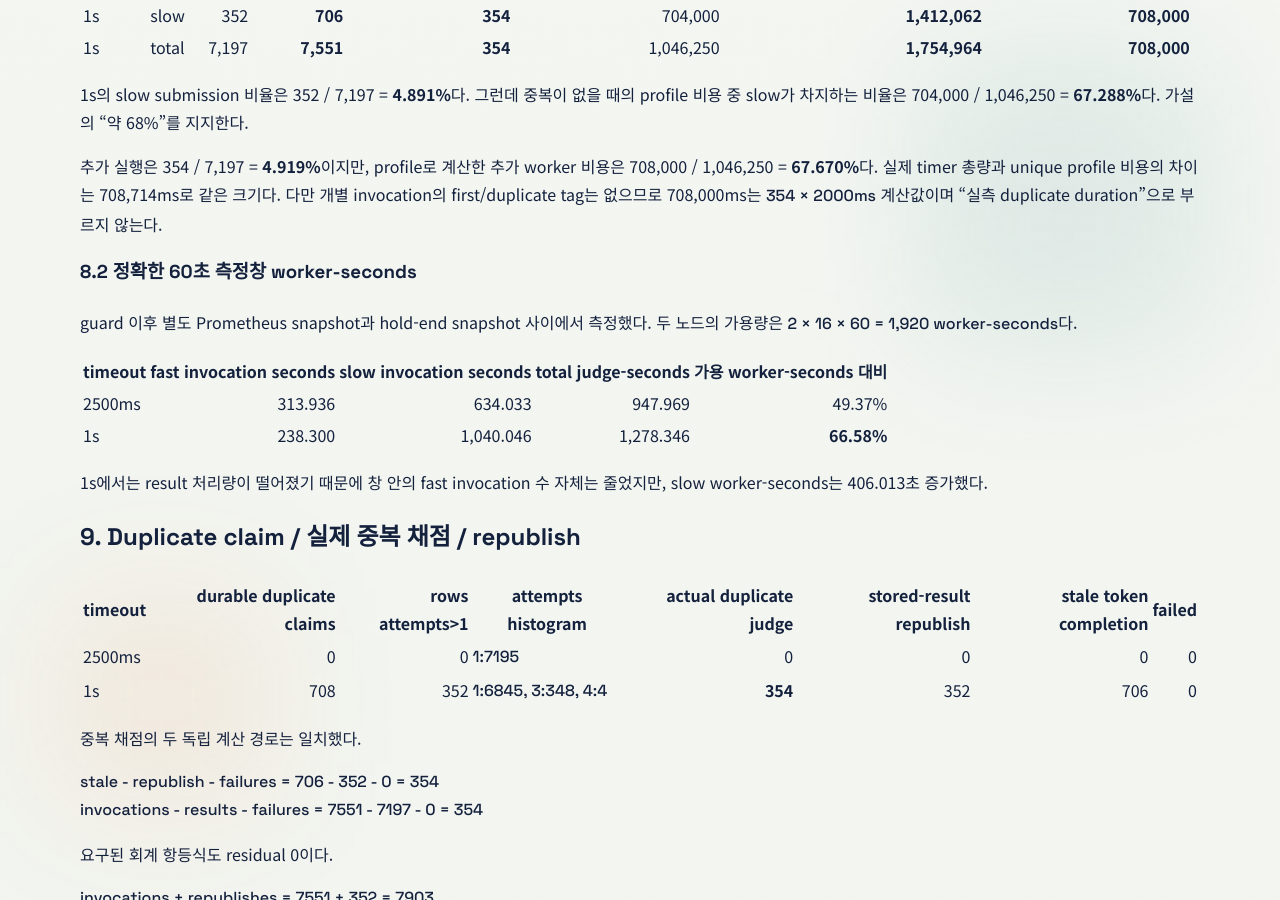
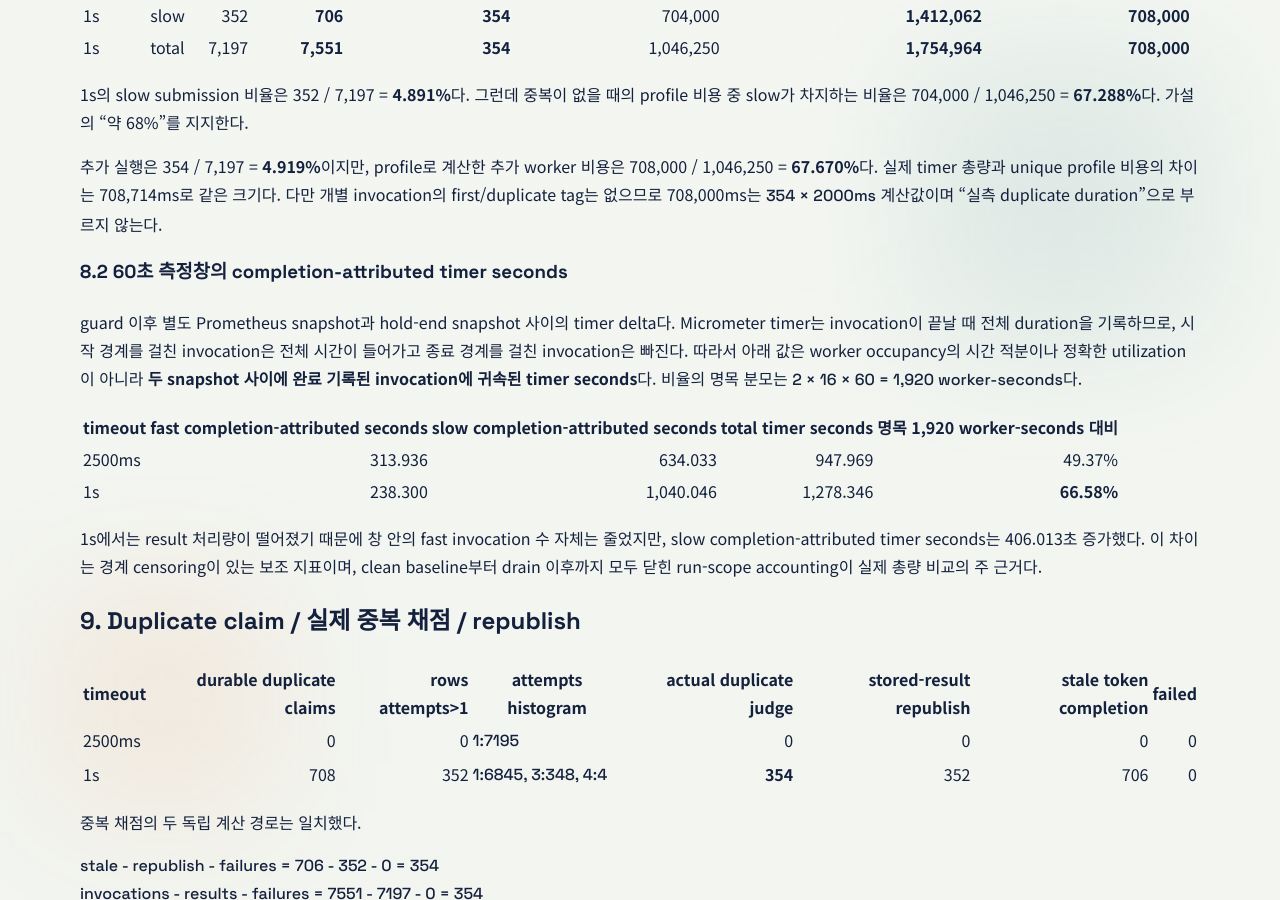
Before and after one commit to tmdrud0/web, a Jekyll site: the page built from docs/MYSQL_JUDGE_DUPLICATE_SATURATION_COST.md, in a window 1280 px wide and 900 px high, scrolled down 3686 px. Built offline with Jekyll 4.4.1, drawn with Linux system fonts in a browser that asks for light colours; our own code applies the rules of GitHub Pages for plain Markdown files; some of the changed text lies outside the part shown.

Commit message:
fix(loadtest): clarify saturation metric scopes

```diff
--- a/docs/MYSQL_JUDGE_DUPLICATE_SATURATION_COST.md
+++ b/docs/MYSQL_JUDGE_DUPLICATE_SATURATION_COST.md
@@ -155,18 +155,23 @@ measurement contest submission과 그 invocation이 닫히므로 class별 `invoc
 708,714ms로 같은 크기다. 다만 개별 invocation의 first/duplicate tag는 없으므로 708,000ms는
 `354 × 2000ms` 계산값이며 “실측 duplicate duration”으로 부르지 않는다.
 
-### 8.2 정확한 60초 측정창 worker-seconds
+### 8.2 60초 측정창의 completion-attributed timer seconds
 
-guard 이후 별도 Prometheus snapshot과 hold-end snapshot 사이에서 측정했다. 두 노드의 가용량은
-`2 × 16 × 60 = 1,920 worker-seconds`다.
+guard 이후 별도 Prometheus snapshot과 hold-end snapshot 사이의 timer delta다. Micrometer timer는
+invocation이 끝날 때 전체 duration을 기록하므로, 시작 경계를 걸친 invocation은 전체 시간이 들어가고
+종료 경계를 걸친 invocation은 빠진다. 따라서 아래 값은 worker occupancy의 시간 적분이나 정확한
+utilization이 아니라 **두 snapshot 사이에 완료 기록된 invocation에 귀속된 timer seconds**다.
+비율의 명목 분모는 `2 × 16 × 60 = 1,920 worker-seconds`다.
 
-| timeout | fast invocation seconds | slow invocation seconds | total judge-seconds | 가용 worker-seconds 대비 |
+| timeout | fast completion-attributed seconds | slow completion-attributed seconds | total timer seconds | 명목 1,920 worker-seconds 대비 |
 |---|---:|---:|---:|---:|
 | 2500ms | 313.936 | 634.033 | 947.969 | 49.37% |
 | 1s | 238.300 | 1,040.046 | 1,278.346 | **66.58%** |
 
 1s에서는 result 처리량이 떨어졌기 때문에 창 안의 fast invocation 수 자체는 줄었지만, slow
-worker-seconds는 406.013초 증가했다.
+completion-attributed timer seconds는 406.013초 증가했다. 이 차이는 경계 censoring이 있는 보조
+지표이며, clean baseline부터 drain 이후까지 모두 닫힌 run-scope accounting이 실제 총량 비교의
+주 근거다.
 
 ## 9. Duplicate claim / 실제 중복 채점 / republish
 
@@ -238,7 +243,7 @@ unapplied row의 합이다.
 7. **1s backlog는 지속 증가했나?** 그렇다. 전체 +25.295, 후반 +26.966 rows/s다.
 8. **drain은 증가했나?** 1.930s에서 18.145s로 9.4배다.
 9. **무결성은 유지됐나?** 두 조건 모두 유지됐다.
-10. **80 RPS에서 숨겨진 비용이 110 RPS에서 손실로 바뀌었나?** 이 표본에서는 그렇다.
+10. **80 RPS에서 숨겨진 비용이 110 RPS에서 측정창 내 처리용량 부족과 backlog로 바뀌었나?** 이 표본에서는 그렇다.
     이전 80 RPS run은 처리량이 약 78 RPS로 평평하고 1s 비용이 주로 지연으로 보였지만,
     이번 110 RPS에서는 result throughput -23.36%와 지속 backlog가 함께 나타났다.
 
@@ -272,14 +277,14 @@ unapplied row의 합이다.
 
 - synthetic sleep은 실제 채점 sandbox가 아니다.
 - 단일 run이라 작은 percentile/RPS 차이는 일반화하지 않는다.
-- 60초 창 시작 snapshot lag는 2500ms 820ms, 1s 574ms다. worker-second 비율에는 이 경계
-  오차가 남는다.
+- 60초 창 시작 snapshot lag는 2500ms 820ms, 1s 574ms다. completion-attributed timer 비율에는
+  이 경계 오차와 완료 시점 귀속 효과가 남으며, 정확한 worker utilization으로 읽을 수 없다.
 - MySQL CPU는 stock image에서 측정하지 못했다. connection과 InnoDB lock counter만 보존했다.
 - 총 HTTP attempt는 client maxDuration의 in-flight 요청 때문에 unavailable이다. 완료 요청과
   DB accepted를 분리했다.
 - 1s percentile은 overload queueing을 포함하므로 steady service-time percentile이 아니다.
-- run-scope actual judge-seconds의 분모에는 서로 다른 drain 길이가 포함되므로 조건 간 점유율 비교는
-  정확한 60초 창의 49.37%와 66.58%를 사용했다.
+- run-scope actual judge-seconds의 분모에는 서로 다른 drain 길이가 포함된다. 반대로 60초 창의
+  49.37%와 66.58%도 완료 시점 귀속 timer 비율이므로 정확한 점유율 비교는 제공하지 않는다.
 
 ## 15. 다음 장애 복구 실험에 미치는 영향
 
```
Also changed, not shown: 2 other files.
